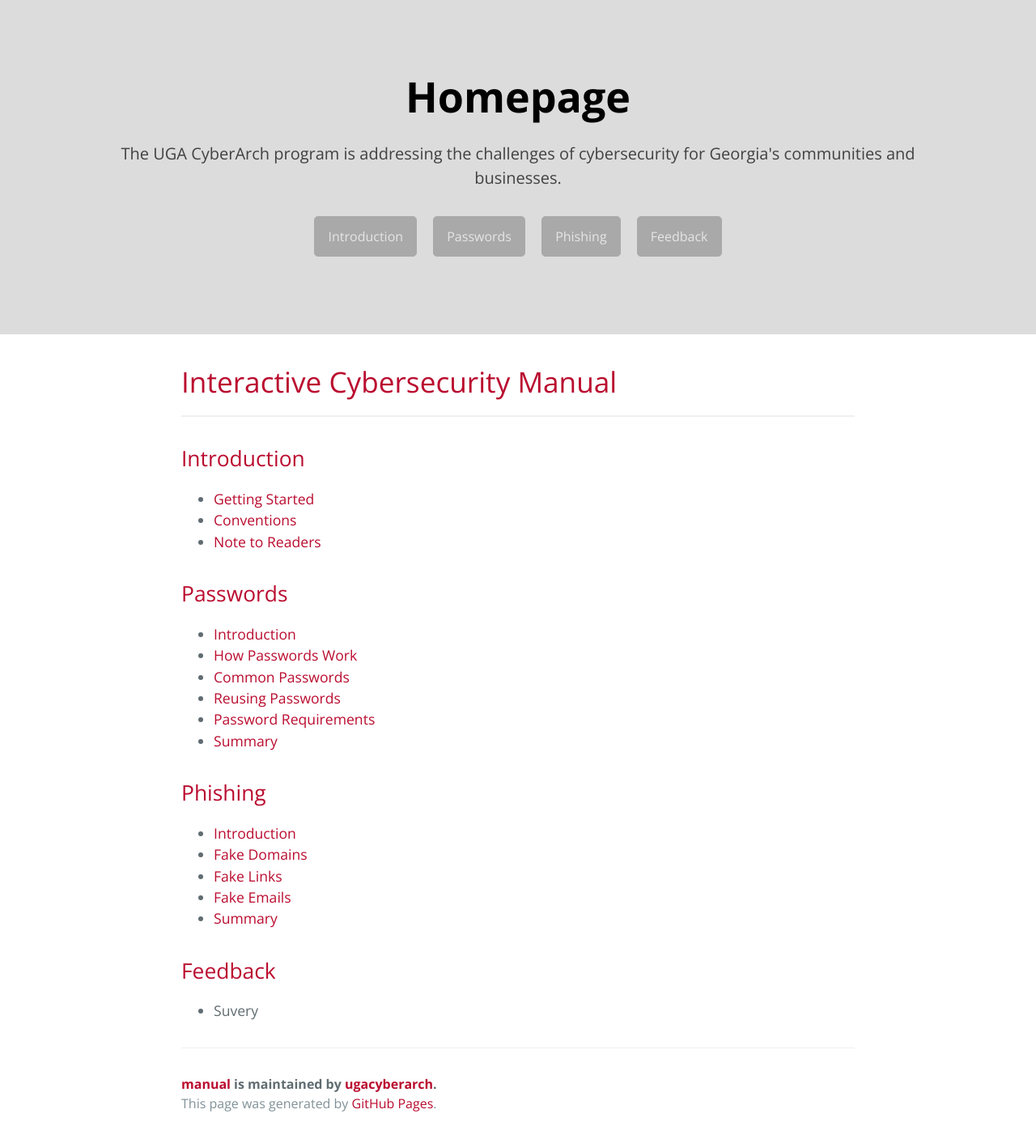
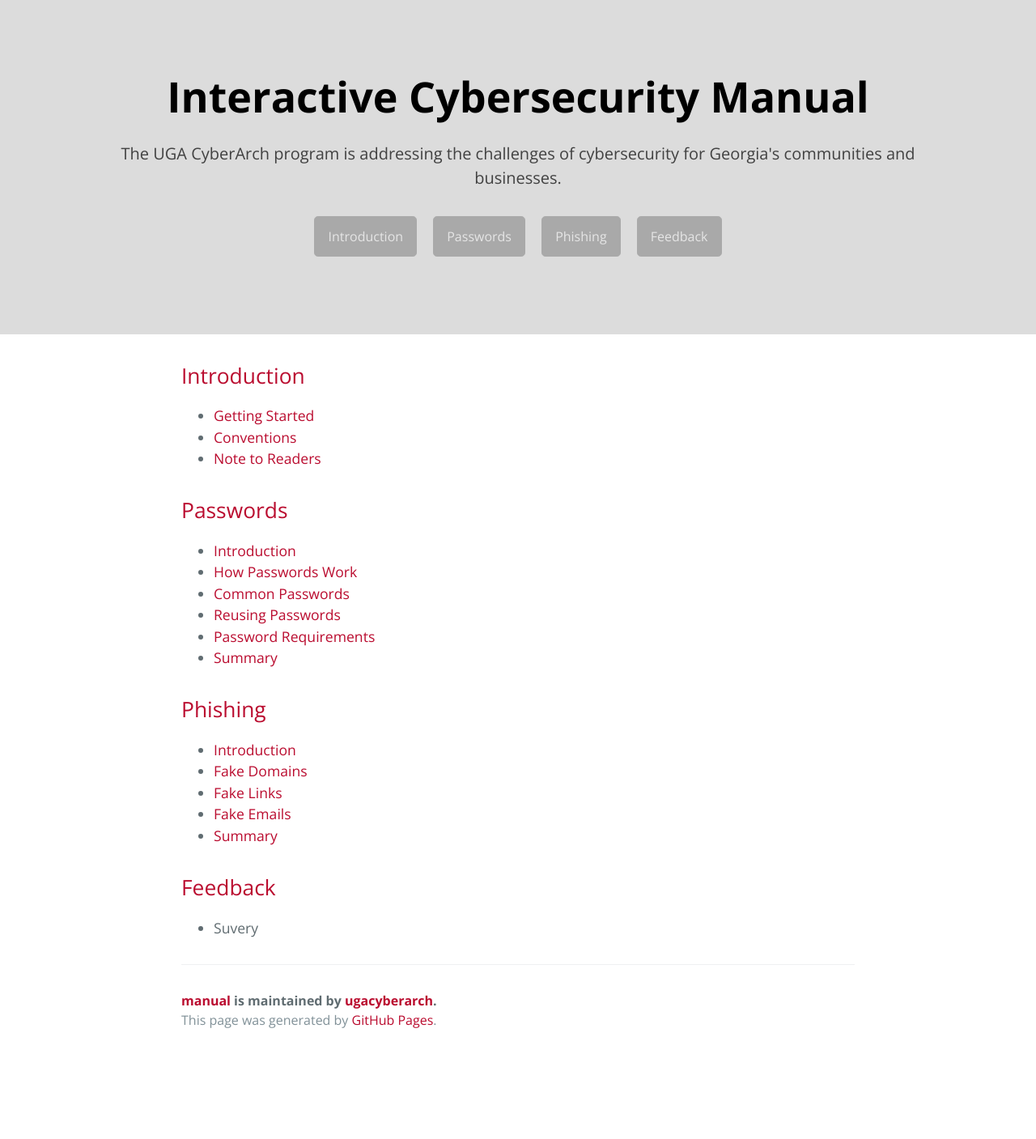
Before and after one commit to ugacyberarch/manual, a Jekyll site: the page built from index.md, in a window 1280 px wide. Shown: the whole page at 81% size. Built offline with Jekyll 4.4.1, drawn with Linux system fonts in a browser that asks for light colours; after the commit the page ends 1304 px from its top, so only the background shows below that; part of the change alters nothing that is shown.

Commit message:
Update index.md

```diff
--- a/index.md
+++ b/index.md
@@ -10,7 +10,7 @@ logo: ''
 cta:
   url: ''
   button_text: ''
-title: Homepage
+title: Interactive Cybersecurity Manual
 date: 2020-06-01 04:00:00 +0000
 page_sections:
 - template: navigation-header-w-button
@@ -24,9 +24,6 @@ page_sections:
     button_text: ''
 
 ---
-# Interactive Cybersecurity Manual
-
-***
 
 ## Introduction
 
```
